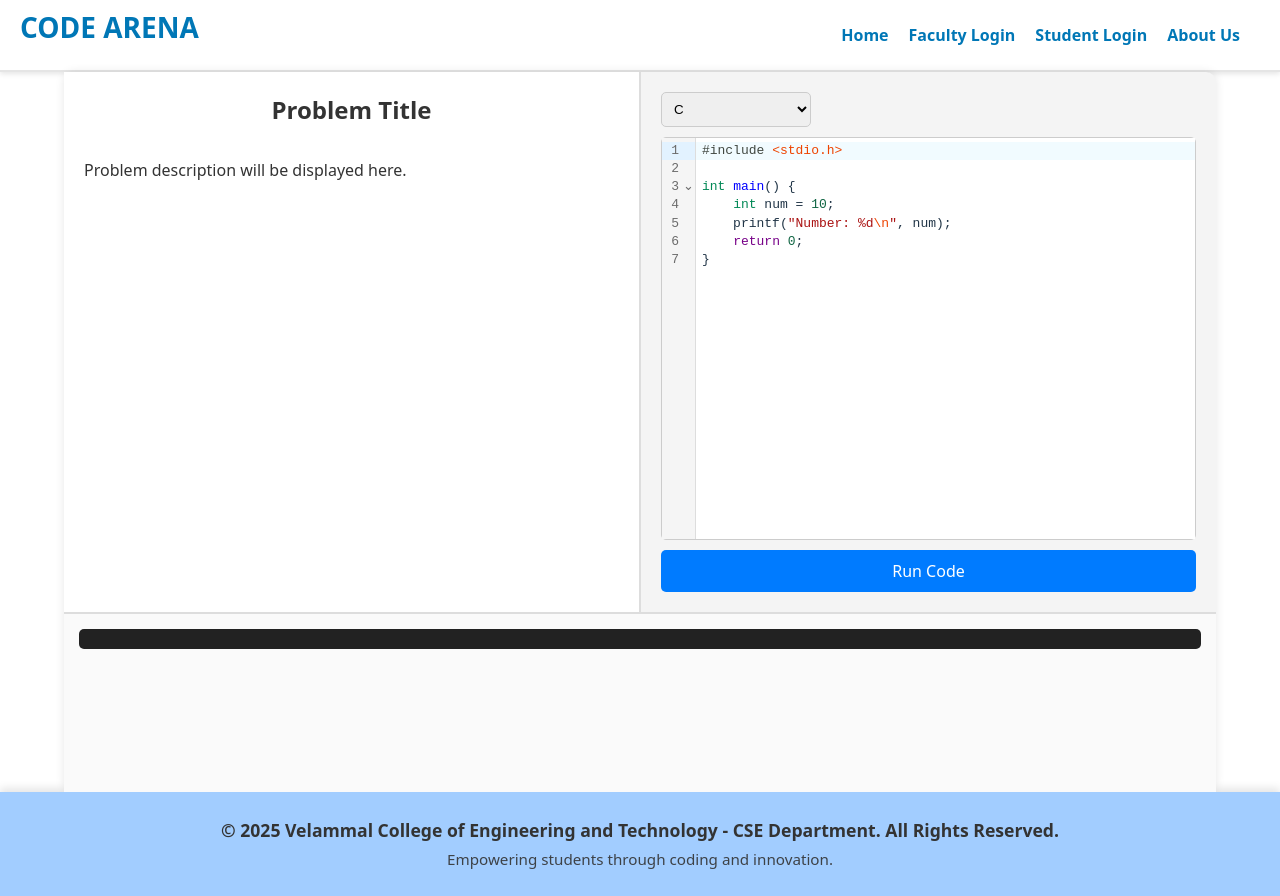
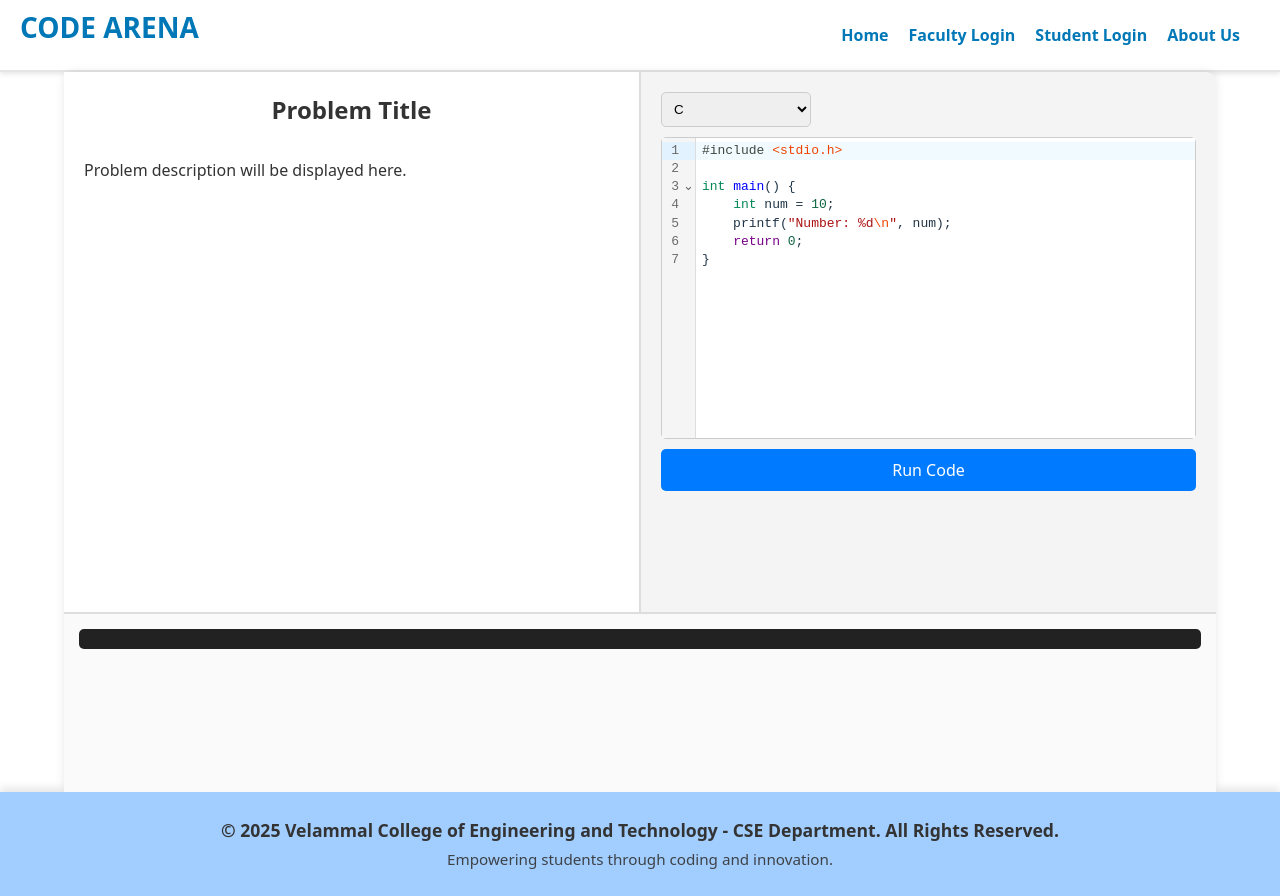
Before and after one commit to VitheshThiraviyam/Code-arena, a React (Vite) app in the folder frontend/: page /codeeditor in a window 1280 px wide. Built offline with nearby package versions, Linux system fonts and the light colour scheme.

Commit message:
Update 1

```diff
--- a/frontend/src/assets/Codeeditor.jsx
+++ b/frontend/src/assets/Codeeditor.jsx
@@ -62,13 +62,15 @@ const Codeeditor = ({ problemTitle, problemDescription }) => {
                         <option value="java">Java</option>
                         <option value="python3">Python</option>
                     </select>
+                    <div className="editor-wrapper">
                         <CodeMirror
                             value={code}
-                        height="100%"
+                            height="300px"
                             extensions={[cpp(), java(), python()].find(ext => language !== "java" || ext === java())}
                             onChange={(value) => setCode(value)}
                             className="code-editor"
                         />
+                    </div>
                     <button onClick={handleRun} className="run-button">Run Code</button>
                 </div>
             </div>
```
Lines whose indentation alone changed are shown as unchanged.
